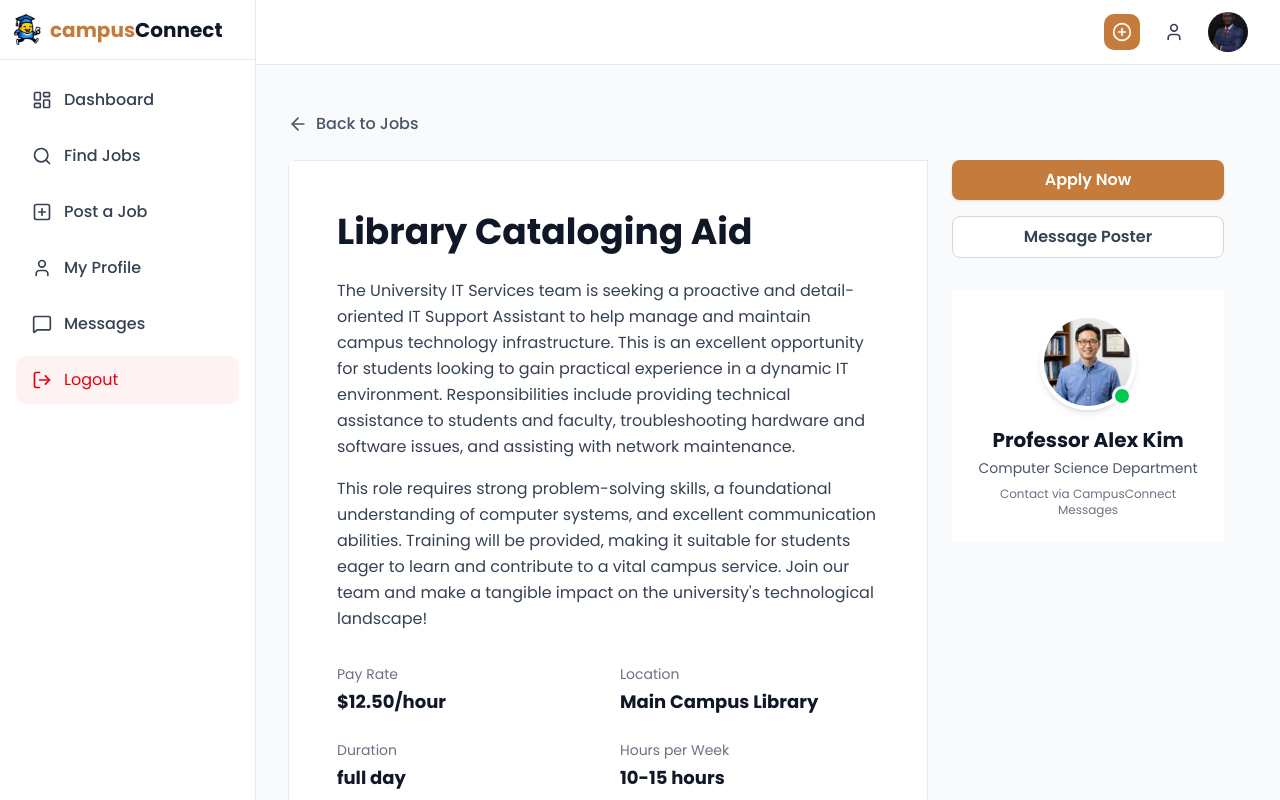
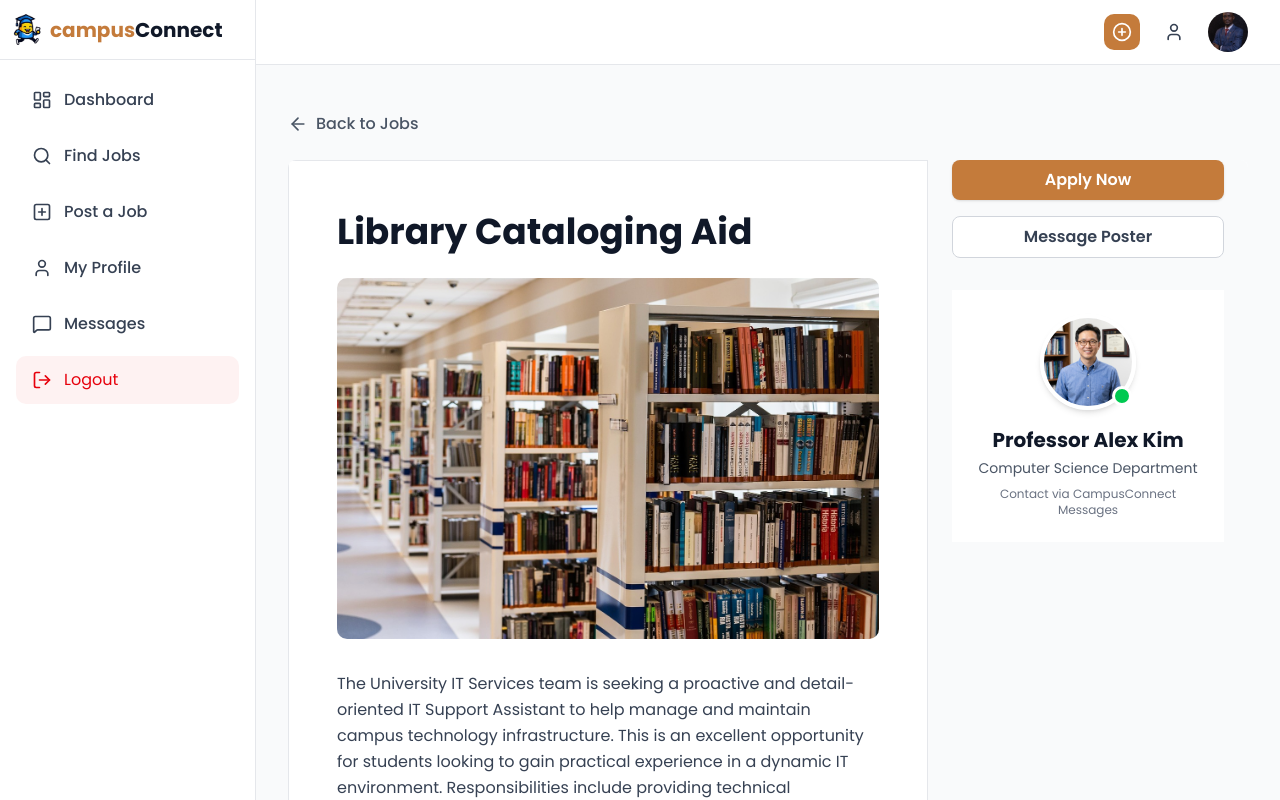
Before and after one commit to juskins/alx-project-nexus, a Next.js app in the folder campus-connect/: page /jobs/1 in a window 1280 px wide. Shown: the top 800 px of the page. Built offline with nearby package versions, Linux system fonts and the light colour scheme.

Commit message:
Include image in the job details page

```diff
--- a/campus-connect/pages/jobs/[id].tsx
+++ b/campus-connect/pages/jobs/[id].tsx
@@ -43,6 +43,17 @@ const JobDetails = () => {
                      <h1 className="text-4xl font-bold text-gray-900 mb-6 leading-tight">
                         {job.title}
                      </h1>
+
+                     {/* Job Image */}
+                     <div className="mb-8">
+                        <Image
+                           src={job.image}
+                           alt={job.title}
+                           width={500}
+                           height={300}
+                           className="w-full h-auto object-cover rounded-lg"
+                        />
+                     </div>
 
                      {/* Job Description */}
                      <div className="mb-8">
```
